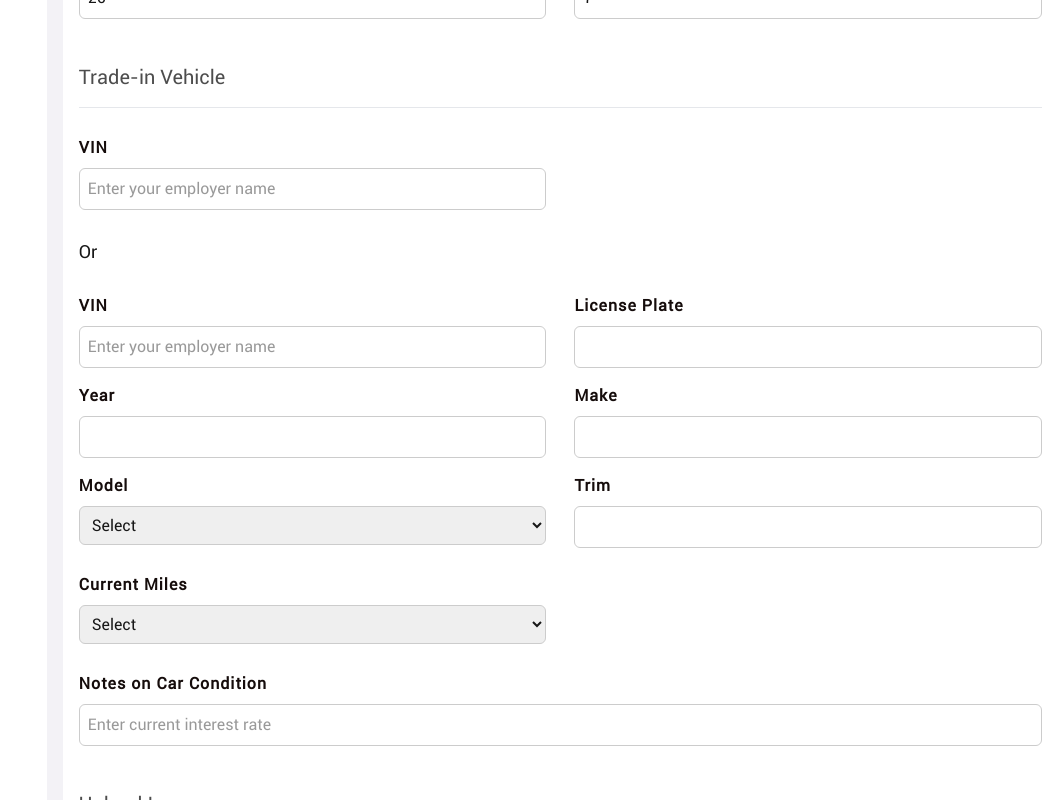
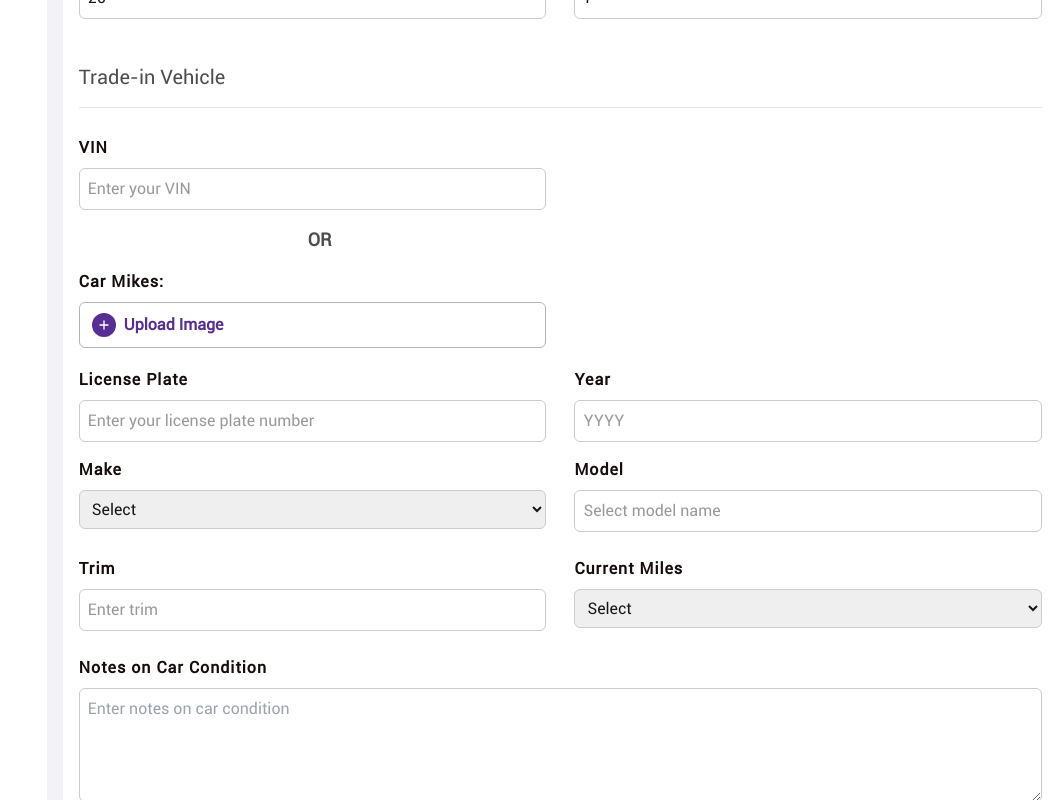
Before and after one commit to ShubhamSurve1832/dash, a Next.js app: page /personal in a window 1280 px wide. Shown: the part 3880-4680 px from the top of the page, without its empty margins (222-1280 px from the left). Built offline with nearby package versions, Linux system fonts and the light colour scheme.

Commit message:
added loan account changes

```diff
--- a/src/app/personal/PersonalComponents/AutoLoanTab.jsx
+++ b/src/app/personal/PersonalComponents/AutoLoanTab.jsx
@@ -57,21 +57,23 @@ const AutoLoanTab = () => {
 
                                     <div className='mt-11'>
                                         <h3 className='text-[#000000B2] font-medium text-xl pb-4 border-b'>Trade-in Vehicle</h3>
-                                        <div className='grid grid-cols-2 gap-7 gap-y-4 my-7'>
-                                            <FormikForm.Input name="vin" placeholder='Enter your employer name' label='VIN' styles='placeholder-[#00000066]  placeholder-sm' />
+                                        <div className='grid grid-cols-2 gap-7 gap-y-4 mt-7'>
+                                            <FormikForm.Input name="vin" placeholder='Enter your VIN' label='VIN' styles='placeholder-[#00000066]  placeholder-sm' />
                                         </div>
-                                        <div>
-                                            <p className='text-lg'>Or</p>
+                                        <div className='w-1/2 text-center my-4'>
+                                            <p className='text-lg font-semibold text-[#000000B2]'>OR</p>
                                         </div>
-                                        <div className='grid grid-cols-2 gap-7 gap-y-4 my-7'>
-                                            <FormikForm.Input name="vin" placeholder='Enter your employer name' label='VIN' styles='placeholder-[#00000066]  placeholder-sm' />
-                                            <FormikForm.Input name="licensePlate" placeholder='' label='License Plate' styles='placeholder-[#00000066]  placeholder-sm' />
-                                            <FormikForm.Input name="year" placeholder='' label='Year' styles='placeholder-[#00000066]  placeholder-sm' />
-                                            <FormikForm.Input name="make" placeholder='' label='Make' styles='placeholder-[#00000066]  placeholder-sm' />
-                                            <FormikForm.Select label='Model' name='model' />
-                                            <FormikForm.Input name="trim" placeholder='' label='Trim' styles='placeholder-[#00000066]  placeholder-sm' />
+                                        <div className='grid grid-cols-2 gap-7 gap-y-4 mb-5'>
+                                            <FormikForm.FileUpload value='' label="Car Mikes" name="carMikes" updateFilesCb='' />
+                                        </div>
+                                        <div className='grid grid-cols-2 gap-7 gap-y-4 mb-7'>
+                                            <FormikForm.Input name="licensePlate" placeholder='Enter your license plate number' label='License Plate' styles='placeholder-[#00000066]  placeholder-sm' />
+                                            <FormikForm.Input name="year" placeholder='YYYY' label='Year' styles='placeholder-[#00000066]  placeholder-sm' />
+                                            <FormikForm.Select label='Make' name='make' />
+                                            <FormikForm.Input name="model" placeholder='Select model name' label='Model' styles='placeholder-[#00000066]  placeholder-sm' />
+                                            <FormikForm.Input name="trim" placeholder='Enter trim' label='Trim' styles='placeholder-[#00000066]  placeholder-sm' />
                                             <FormikForm.Select label='Current Miles' name='currentMiles' />
-                                            <FormikForm.Input name="notesOnCarCondition" placeholder='Enter current interest rate' inlineStyle='col-span-2' label='Notes on Car Condition' styles='placeholder-[#00000066]  placeholder-sm' />
+                                            <FormikForm.Input type='textarea' name="notesOnCarCondition" placeholder='Enter notes on car condition' inlineStyle='col-span-2' label='Notes on Car Condition' styles='placeholder-[#00000066]  placeholder-sm' />
                                         </div>
                                     </div>
 
@@ -81,6 +83,7 @@ const AutoLoanTab = () => {
                                             <FormikForm.FileUpload value='' label="Car Mikes" name="carMikes" updateFilesCb='' />
                                             <FormikForm.FileUpload value='' label="VIN" name="uploadVIN" updateFilesCb='' />
                                             <FormikForm.FileUpload value='' label="Damages to Vehicle" name="uploadDamages" updateFilesCb='' />
+                                            <FormikForm.FileUpload value='' label="Odometer Reading" name="odometerReading" updateFilesCb='' />
                                         </div>
                                     </div>
                                 </Form>
--- a/src/components/FormikForm/FileUpload.jsx
+++ b/src/components/FormikForm/FileUpload.jsx
@@ -12,7 +12,7 @@ import BlueAddIcon from '@/images/icons/BlueAddIcon';
 const FileUpload = (props) => {
   const [open, setOpen] = useState(false);
   const [selectedImg, setSelectedImg] = useState(null);
-  const { name, label, updateFilesCb, multiple = false, required, ...rest } = props;
+  const { name, label,inlineStyle, updateFilesCb, multiple = false, required, ...rest } = props;
   const [field, meta] = useField(name);
   const { setFieldTouched, setFieldValue } = useFormikContext();
 
@@ -32,7 +32,7 @@ const FileUpload = (props) => {
   };
 
   return (
-    <div >
+    <div  className={`${inlineStyle}`}>
       {
         label && <label
           htmlFor={name + '-id'}
--- a/src/images/icons/BulletedList.js
+++ b/src/images/icons/BulletedList.js
@@ -3,8 +3,8 @@ import React from 'react'
 const BulletedList = () => {
     return (
         <svg width="18" height="16" viewBox="0 0 18 16" fill="none" xmlns="http://www.w3.org/2000/svg">
-            <path d="M17.6191 7.99856H6.95245M17.6191 14.0938H6.95245M17.6191 1.90332H6.95245" stroke="black" stroke-width="0.761905" stroke-linecap="round" stroke-linejoin="round" />
-            <path fill-rule="evenodd" clip-rule="evenodd" d="M2.37971 3.4275C3.14161 3.4275 3.90352 2.6656 3.90352 1.90369C3.90352 1.14179 3.14161 0.379883 2.37971 0.379883C1.6178 0.379883 0.857422 1.14179 0.857422 1.90369C0.857422 2.6656 1.6178 3.4275 2.37971 3.4275ZM2.37971 9.52274C3.14161 9.52274 3.90352 8.76084 3.90352 7.99893C3.90352 7.23703 3.14161 6.47512 2.37971 6.47512C1.6178 6.47512 0.857422 7.23703 0.857422 7.99893C0.857422 8.76084 1.6178 9.52274 2.37971 9.52274ZM2.37971 15.618C3.14161 15.618 3.90352 14.8561 3.90352 14.0942C3.90352 13.3323 3.14161 12.5704 2.37971 12.5704C1.6178 12.5704 0.857422 13.3323 0.857422 14.0942C0.857422 14.8561 1.6178 15.618 2.37971 15.618Z" fill="black" />
+            <path d="M17.6191 7.99856H6.95245M17.6191 14.0938H6.95245M17.6191 1.90332H6.95245" stroke="black" strokeWidth="0.761905" strokeLinecap="round" strokeLinejoin="round" />
+            <path fillRule="evenodd" clipRule="evenodd" d="M2.37971 3.4275C3.14161 3.4275 3.90352 2.6656 3.90352 1.90369C3.90352 1.14179 3.14161 0.379883 2.37971 0.379883C1.6178 0.379883 0.857422 1.14179 0.857422 1.90369C0.857422 2.6656 1.6178 3.4275 2.37971 3.4275ZM2.37971 9.52274C3.14161 9.52274 3.90352 8.76084 3.90352 7.99893C3.90352 7.23703 3.14161 6.47512 2.37971 6.47512C1.6178 6.47512 0.857422 7.23703 0.857422 7.99893C0.857422 8.76084 1.6178 9.52274 2.37971 9.52274ZM2.37971 15.618C3.14161 15.618 3.90352 14.8561 3.90352 14.0942C3.90352 13.3323 3.14161 12.5704 2.37971 12.5704C1.6178 12.5704 0.857422 13.3323 0.857422 14.0942C0.857422 14.8561 1.6178 15.618 2.37971 15.618Z" fill="black" />
         </svg>
 
 
--- a/src/images/icons/Cross.js
+++ b/src/images/icons/Cross.js
@@ -2,7 +2,7 @@ const Cross = () => {
     return (
         <>
             <svg width="24" height="24" viewBox="0 0 24 24" fill="none" xmlns="http://www.w3.org/2000/svg">
-                <path fill-rule="evenodd" clip-rule="evenodd" d="M18.8471 6.44714C18.9327 6.36172 19.0005 6.26031 19.0468 6.14867C19.0932 6.03703 19.117 5.91737 19.1171 5.7965C19.1172 5.67564 19.0934 5.55594 19.0473 5.44425C19.0011 5.33256 18.9333 5.23105 18.8479 5.14554C18.7625 5.06002 18.6611 4.99216 18.5495 4.94584C18.4378 4.89952 18.3182 4.87564 18.1973 4.87557C18.0764 4.87549 17.9567 4.89922 17.845 4.94541C17.7334 4.99159 17.6319 5.05932 17.5463 5.14474L11.9959 10.6951L6.44714 5.14474C6.27443 4.97203 6.04018 4.875 5.79594 4.875C5.55169 4.875 5.31744 4.97203 5.14474 5.14474C4.97203 5.31744 4.875 5.55169 4.875 5.79594C4.875 6.04018 4.97203 6.27443 5.14474 6.44714L10.6951 11.9959L5.14474 17.5447C5.05922 17.6303 4.99138 17.7318 4.9451 17.8435C4.89882 17.9552 4.875 18.075 4.875 18.1959C4.875 18.3169 4.89882 18.4366 4.9451 18.5484C4.99138 18.6601 5.05922 18.7616 5.14474 18.8471C5.31744 19.0198 5.55169 19.1169 5.79594 19.1169C5.91687 19.1169 6.03663 19.093 6.14836 19.0468C6.2601 19.0005 6.36162 18.9327 6.44714 18.8471L11.9959 13.2967L17.5463 18.8471C17.719 19.0196 17.9532 19.1165 18.1973 19.1163C18.4414 19.1162 18.6754 19.019 18.8479 18.8463C19.0204 18.6736 19.1173 18.4395 19.1171 18.1954C19.117 17.9513 19.0198 17.7172 18.8471 17.5447L13.2967 11.9959L18.8471 6.44714Z" fill="#150C0B"/>
+                <path fillRule="evenodd" clipRule="evenodd" d="M18.8471 6.44714C18.9327 6.36172 19.0005 6.26031 19.0468 6.14867C19.0932 6.03703 19.117 5.91737 19.1171 5.7965C19.1172 5.67564 19.0934 5.55594 19.0473 5.44425C19.0011 5.33256 18.9333 5.23105 18.8479 5.14554C18.7625 5.06002 18.6611 4.99216 18.5495 4.94584C18.4378 4.89952 18.3182 4.87564 18.1973 4.87557C18.0764 4.87549 17.9567 4.89922 17.845 4.94541C17.7334 4.99159 17.6319 5.05932 17.5463 5.14474L11.9959 10.6951L6.44714 5.14474C6.27443 4.97203 6.04018 4.875 5.79594 4.875C5.55169 4.875 5.31744 4.97203 5.14474 5.14474C4.97203 5.31744 4.875 5.55169 4.875 5.79594C4.875 6.04018 4.97203 6.27443 5.14474 6.44714L10.6951 11.9959L5.14474 17.5447C5.05922 17.6303 4.99138 17.7318 4.9451 17.8435C4.89882 17.9552 4.875 18.075 4.875 18.1959C4.875 18.3169 4.89882 18.4366 4.9451 18.5484C4.99138 18.6601 5.05922 18.7616 5.14474 18.8471C5.31744 19.0198 5.55169 19.1169 5.79594 19.1169C5.91687 19.1169 6.03663 19.093 6.14836 19.0468C6.2601 19.0005 6.36162 18.9327 6.44714 18.8471L11.9959 13.2967L17.5463 18.8471C17.719 19.0196 17.9532 19.1165 18.1973 19.1163C18.4414 19.1162 18.6754 19.019 18.8479 18.8463C19.0204 18.6736 19.1173 18.4395 19.1171 18.1954C19.117 17.9513 19.0198 17.7172 18.8471 17.5447L13.2967 11.9959L18.8471 6.44714Z" fill="#150C0B"/>
             </svg>
         </>
     )
--- a/src/images/icons/RoundedQuestionIcon.js
+++ b/src/images/icons/RoundedQuestionIcon.js
@@ -4,9 +4,9 @@ const RoundedQuestionIcon = () => {
     return (
         <svg width="8" height="8" viewBox="0 0 8 8" fill="none" xmlns="http://www.w3.org/2000/svg">
             <g clip-path="url(#clip0_272_16903)">
-                <path d="M4 7C5.65685 7 7 5.65685 7 4C7 2.34315 5.65685 1 4 1C2.34315 1 1 2.34315 1 4C1 5.65685 2.34315 7 4 7Z" stroke="black" stroke-opacity="0.4" stroke-width="0.5" stroke-linecap="round" stroke-linejoin="round" />
-                <path d="M4 5.33301H4.00333V5.33634H4V5.33301Z" stroke="black" stroke-opacity="0.4" stroke-linejoin="round" />
-                <path d="M3.52832 2.52834C3.65832 2.39834 3.82832 2.33334 3.99832 2.33301C4.08609 2.33285 4.17302 2.35003 4.25413 2.38355C4.33524 2.41707 4.40894 2.46627 4.47099 2.52834C4.60099 2.65834 4.66632 2.82901 4.66632 2.99968C4.66632 3.17034 4.60132 3.34101 4.47099 3.47101C4.40894 3.53308 4.33524 3.58228 4.25413 3.6158C4.17302 3.64932 4.08609 3.6665 3.99832 3.66634L3.99965 3.99968" stroke="black" stroke-opacity="0.4" stroke-width="0.5" stroke-linecap="round" stroke-linejoin="round" />
+                <path d="M4 7C5.65685 7 7 5.65685 7 4C7 2.34315 5.65685 1 4 1C2.34315 1 1 2.34315 1 4C1 5.65685 2.34315 7 4 7Z" stroke="black" strokeOpacity="0.4" strokeWidth="0.5" strokeLinecap="round" strokeLinejoin="round" />
+                <path d="M4 5.33301H4.00333V5.33634H4V5.33301Z" stroke="black" strokeOpacity="0.4" strokeLinejoin="round" />
+                <path d="M3.52832 2.52834C3.65832 2.39834 3.82832 2.33334 3.99832 2.33301C4.08609 2.33285 4.17302 2.35003 4.25413 2.38355C4.33524 2.41707 4.40894 2.46627 4.47099 2.52834C4.60099 2.65834 4.66632 2.82901 4.66632 2.99968C4.66632 3.17034 4.60132 3.34101 4.47099 3.47101C4.40894 3.53308 4.33524 3.58228 4.25413 3.6158C4.17302 3.64932 4.08609 3.6665 3.99832 3.66634L3.99965 3.99968" stroke="black" strokeOpacity="0.4" strokeWidth="0.5" strokeLinecap="round" strokeLinejoin="round" />
             </g>
             <defs>
                 <clipPath id="clip0_272_16903">
```
